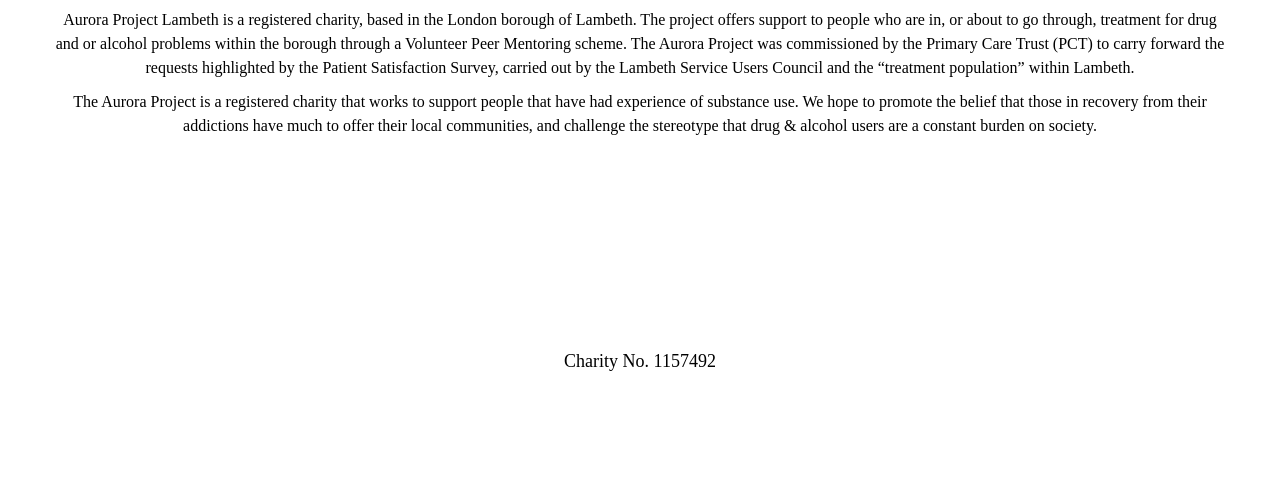
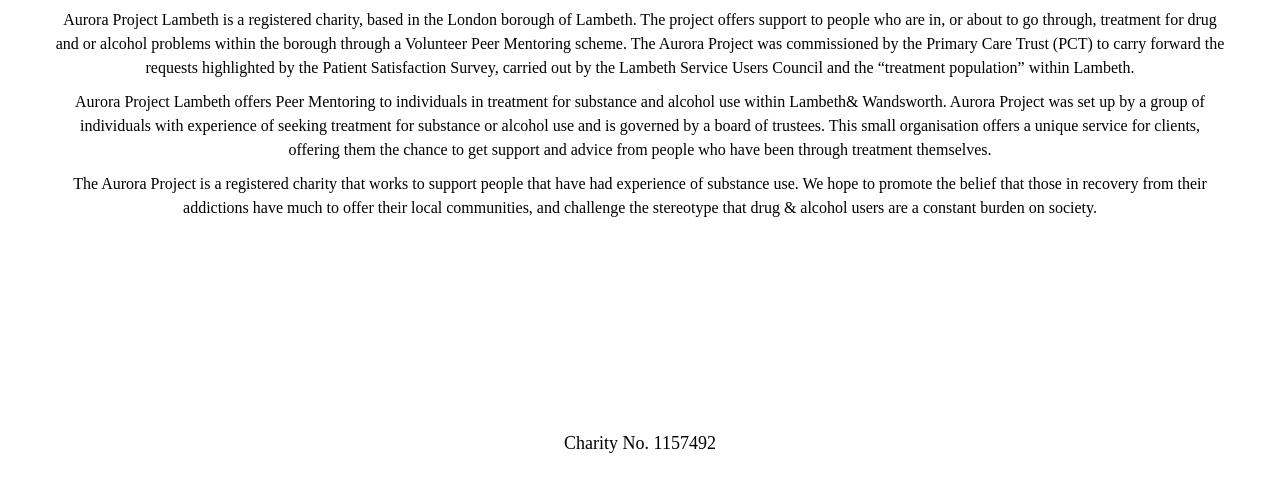
Before and after one commit to Jiros/aurora-website, a Gatsby site: page / in a window 1280 px wide. Shown: the part 429-920 px from the top of the page. Before the commit the page ends 878 px from the top, so only its background shows below. Built offline with nearby package versions, Linux system fonts and the light colour scheme; Gatsby itself is replaced by a stand-in of ours.

Commit message:
more text

```diff
--- a/src/components/CompanySection/index.js
+++ b/src/components/CompanySection/index.js
@@ -18,6 +18,7 @@ function CompanySection() {
         <h1>Working Together, Through Treatment, Towards Recovery</h1>
 
 <p>Aurora Project Lambeth is a registered charity, based in the London borough of Lambeth. The project offers support to people who are in, or about to go through, treatment for drug and or alcohol problems within the borough through a Volunteer Peer Mentoring scheme. The Aurora Project was commissioned by the Primary Care Trust (PCT) to carry forward the requests highlighted by the Patient Satisfaction Survey, carried out by the Lambeth Service Users Council and the “treatment population” within Lambeth.</p>
+<p>Aurora Project Lambeth offers Peer Mentoring to individuals in treatment for substance and alcohol use within Lambeth& Wandsworth.  Aurora Project was set up by a group of individuals with experience of seeking treatment for substance or alcohol use and is governed by a board of trustees. This small organisation offers a unique service for clients, offering them the chance to get support and advice from people who have been through treatment themselves.</p>
 <p>The Aurora Project is a registered charity that works to support people that have had experience of substance use.
 We hope to promote the belief that those in recovery from their addictions have much to offer their local communities, and challenge the stereotype that drug & alcohol users are a constant burden on society.</p>
         </section>
```
